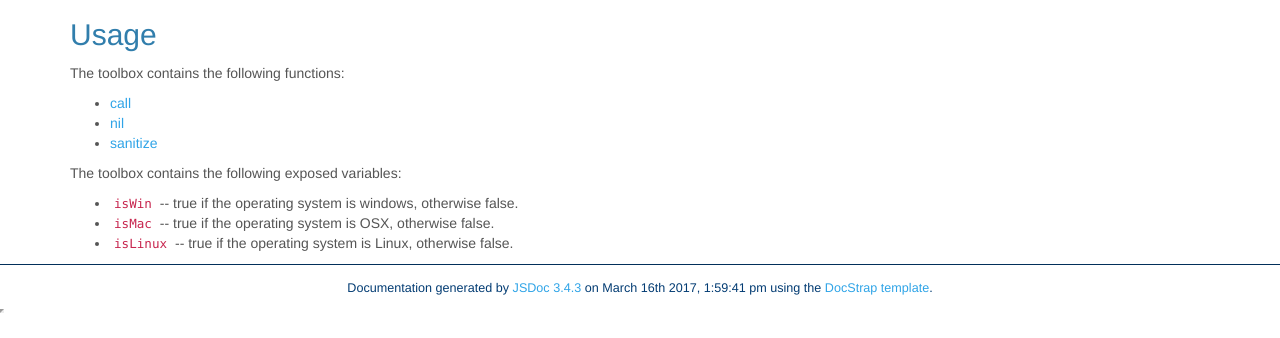
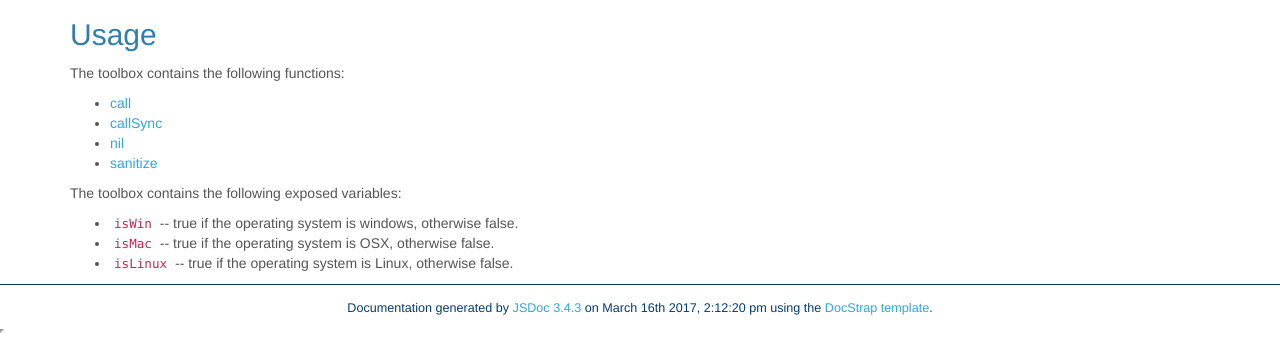
Before and after one commit to jmquigley/util.toolbox, a website: page docs/index.html in a window 1280 px wide. Shown: the part 1652-1990 px from the top of the page. Drawn offline with Linux system fonts and the light colour scheme.

Commit message:
Removed the timeout option from call/callSync

```diff
--- a/docs/index.html
+++ b/docs/index.html
@@ -95,6 +95,7 @@
 <pre class="prettyprint source"><code>$ npm run all</code></pre><h2>Usage</h2><p>The toolbox contains the following functions:</p>
 <ul>
 <li><a href="docs/index.md#call">call</a></li>
+<li><a href="docs/index.md#callSync">callSync</a></li>
 <li><a href="docs/index.md#nil">nil</a></li>
 <li><a href="docs/index.md#sanitize">sanitize</a></li>
 </ul>
@@ -149,7 +150,7 @@
 <span class="jsdoc-message">
 	Documentation generated by <a href="https://github.com/jsdoc3/jsdoc">JSDoc 3.4.3</a>
 
-		on March 16th 2017, 1:59:41 pm
+		on March 16th 2017, 2:12:20 pm
 
 	using the <a href="https://github.com/docstrap/docstrap">DocStrap template</a>.
 </span>
--- a/index.ts
+++ b/index.ts
@@ -16,7 +16,6 @@ export interface ICallOpts {
 	log?: any;
 	shell?: string;
 	shellArgs?: string[];
-	timeout?: number;
 	verbose?: boolean;
 }
 
@@ -106,8 +105,7 @@ export function call(cmd: string | Buffer | string[], opts: ICallOpts = null, cb
 		log: console.log,
 		verbose: true,
 		shell: (isWin) ? 'powershell' : '/bin/bash',
-		shellArgs: (isWin) ? ['', cmd] : ['-l', '-c', cmd],
-		timeout: 0
+		shellArgs: (isWin) ? ['', cmd] : ['-l', '-c', cmd]
 	}, opts);
 
 	if (opts.verbose) {
```
Also changed, not shown: docs/global.html (+1 -1 lines), docs/quicksearch.html (+1 -1 lines).
